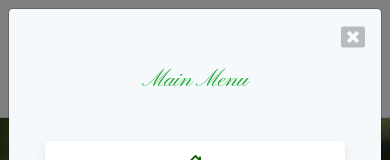
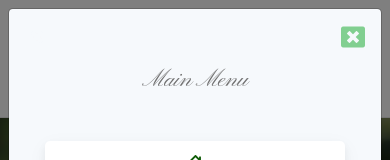
Before and after one commit to menelik7/makobu, a React (Create React App) app in the folder client/: page /export in a window 390 px wide. Both pictures are taken after a click on the element 351 px from the left and 50 px from the top of the page. Shown: the top 160 px of the page. Built offline with nearby package versions, Linux system fonts and the light colour scheme; a web font is replaced by a local one.

Commit message:
Modal Header Title styling and close btn

```diff
--- a/client/src/components/header/SmallMenu.css
+++ b/client/src/components/header/SmallMenu.css
@@ -24,10 +24,6 @@
 
 .modal-header .btn {
 	text-shadow: none;
-}
-
-.modal-header .btn i {
-	opacity: 0.5;
 }
 
 .modal-title h4 {
--- a/client/src/components/header/SmallMenu.js
+++ b/client/src/components/header/SmallMenu.js
@@ -37,10 +37,10 @@ class SmallMenu extends React.Component {
 									data-dismiss="modal"
 									aria-label="Close"
 								>
-									<i className="fas fa-window-close"></i>
+									<i className="green-2 fas fa-window-close"></i>
 								</button>
 							</div>
-							<div className="green-2 modal-title full-width align-center">
+							<div className="grey modal-title full-width align-center">
 								<h4 className="no-mar">Main Menu</h4>
 							</div>
 							<div className="modal-body">
```
